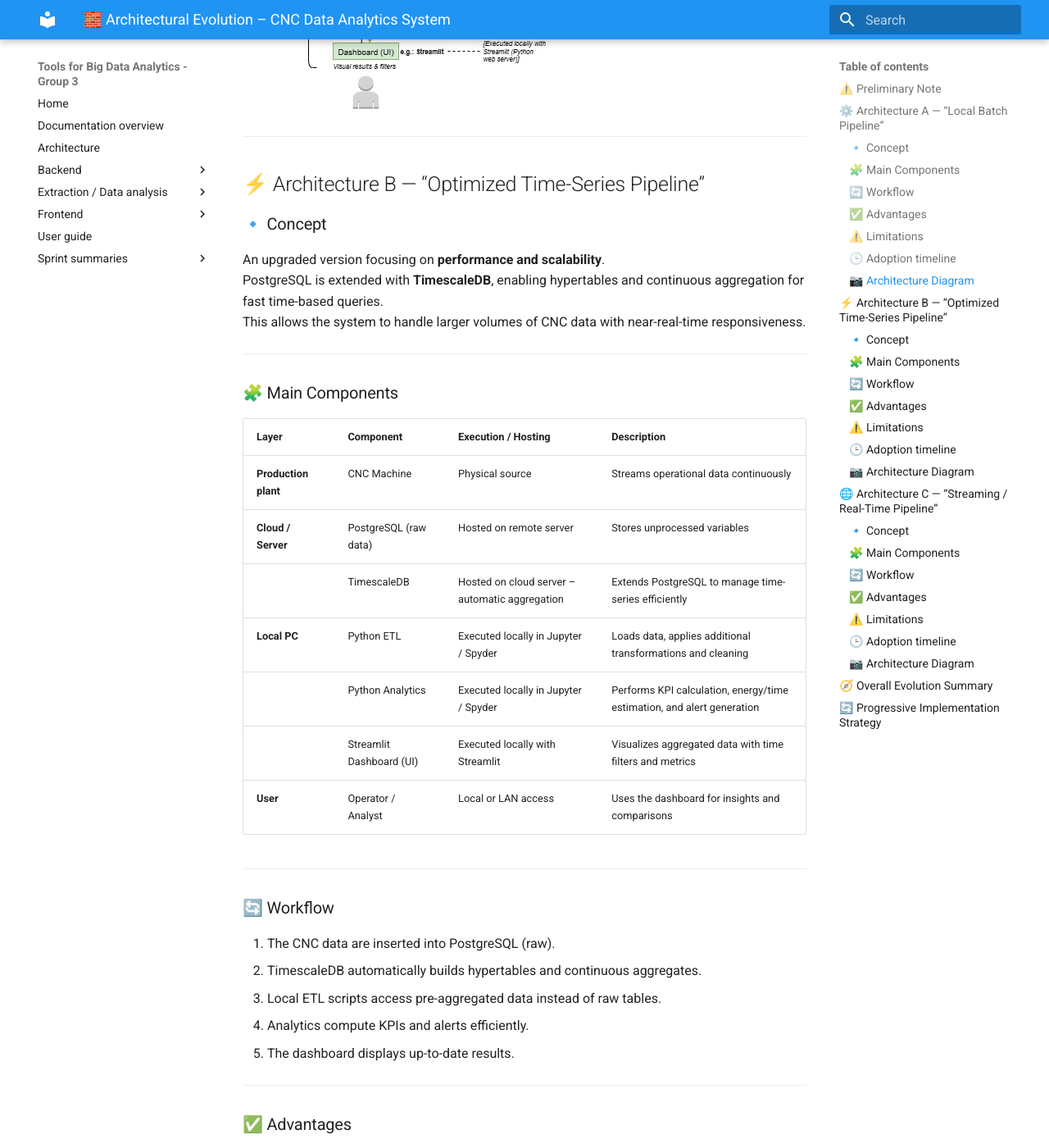
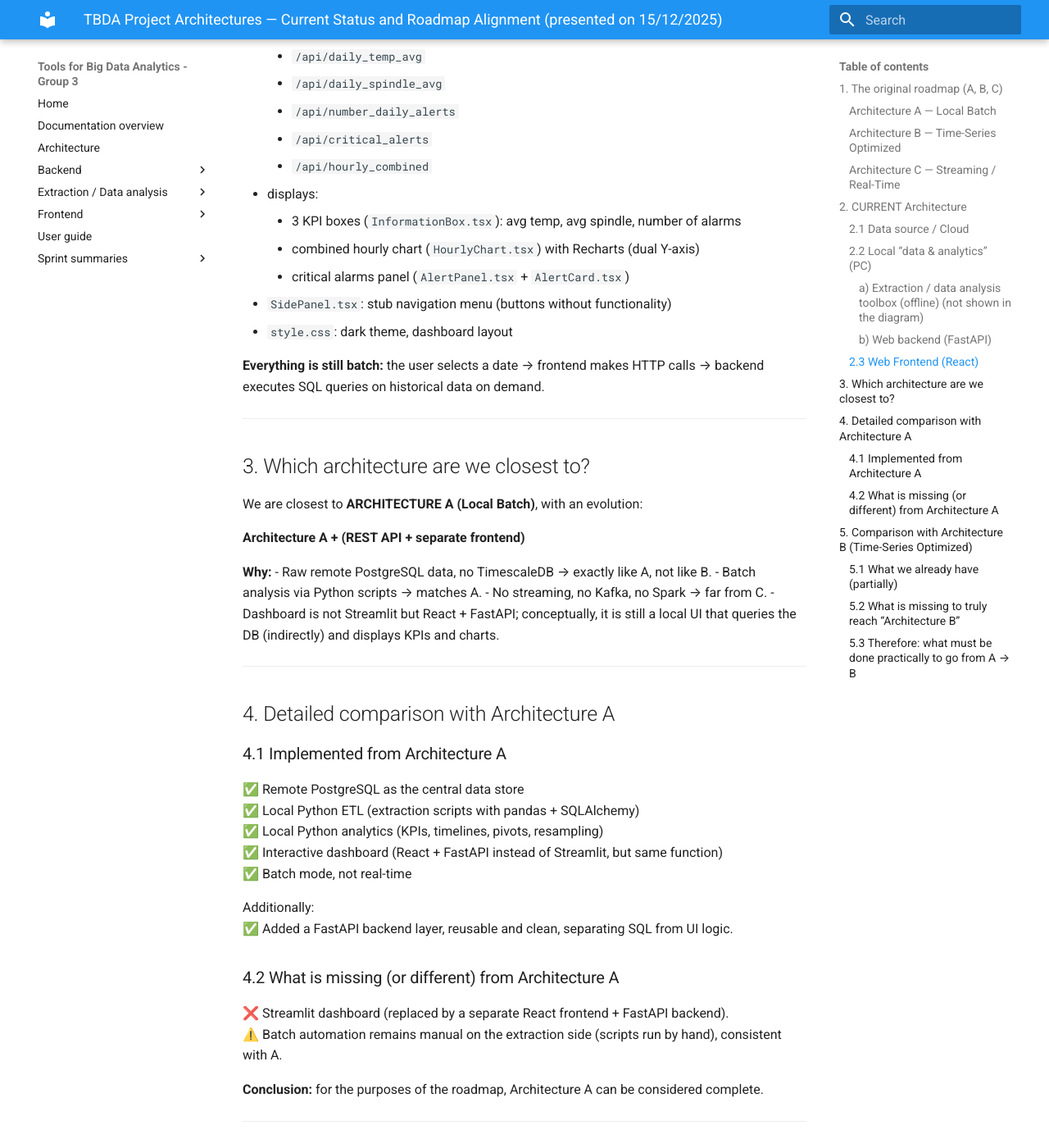
Before and after one commit to TBDA-Classes/2025G3, an MkDocs documentation site: the page built from docs/architecture_updates.md, in a window 1280 px wide and 1400 px high, scrolled down 2649 px. Shown: the whole window at 82% size. Built offline with MkDocs 1.6.1 and Material for MkDocs 9.7.7, drawn with Linux system fonts in a browser that asks for light colours; some of the changed text lies outside the part shown.

Commit message:
Update architecture_updates.md

```diff
--- a/docs/architecture_updates.md
+++ b/docs/architecture_updates.md
@@ -1,202 +1,179 @@
-# 🧱 Architectural Evolution – CNC Data Analytics System
+# TBDA Project Architectures — Current Status and Roadmap Alignment (presented on 15/12/2025)
 
-### ⚠️ Preliminary Note
-The following architectural proposals (**Architectures A, B, and C**) have been initially designed with the support of *ChatGPT (OpenAI)* as a reference framework for the project **“Understanding from Numerical Control Driven Machining Control.”**
+## 1. The original roadmap (A, B, C)
 
-They represent **conceptual drafts and working hypotheses**, not final decisions.
-All elements — including component choices, data flows, and execution layers — must be **reviewed, discussed, and validated by the entire project team** before implementation.
-Any modification, simplification, or extension should be agreed upon collectively to ensure technical consistency and feasibility.
+We defined three evolutionary stages:
+
+### Architecture A — Local Batch
+- Remote PostgreSQL (raw data).
+- All analysis performed locally in Python (pandas, SQL).
+- Local dashboard in Streamlit.
+- Typical use: prototyping, data understanding, batch analytics.
+
+### Architecture B — Time-Series Optimized
+- PostgreSQL + TimescaleDB (hypertables + continuous aggregates).
+- Python ETL/analytics still local.
+- Dashboard (Streamlit) reading pre-aggregated data from the DB.
+- Objective: performance & scalability on large volumes.
+
+### Architecture C — Streaming / Real-Time
+- Kafka for ingestion, Spark Structured Streaming for real-time processing.
+- PostgreSQL (operational) + TimescaleDB (historical).
+- Dashboard showing machine state and KPIs in near real-time.
+- Objective: real-time analytics and immediate alerts.
+
+![Timeline](timeline.jpg)
 
 ---
 
-## ⚙️ Architecture A — “Local Batch Pipeline”
+## 2. CURRENT Architecture
 
-### 🔹 Concept
-A simple, local-first architecture for initial experimentation.
-All processing is performed on the user’s PC, while data are stored on a remote PostgreSQL database.
-It enables the team to explore the dataset, understand machine behavior, and prototype the analytics pipeline.
+![Current Architecture](Current_Architecture.jpg)
 
-This is the **starting point** for the project — low complexity, minimal infrastructure, and ideal for the early development phase.
+### 2.1 Data source / Cloud
+- **CNC machine (physical plant)**
+  Produces high-frequency signals (axes, spindle, temperatures, alarms).
+
+- **Remote PostgreSQL**
+  - Main tables:
+    - `public.variable_log_float` (temperature, spindle load, machine state, etc.)
+    - `public.variable_log_string` (alarms stored as arrays like `[code, msg, plc, line]`)
+  - No TimescaleDB installed (no hypertables / continuous aggregates).
+
+### 2.2 Local “data & analytics” (PC)
+
+We currently have two sub-worlds:
+
+#### a) Extraction / data analysis toolbox (offline) *(not shown in the diagram)*
+Standalone scripts using `config.yaml` + SQLAlchemy/psycopg2 to read from the DB and:
+
+- **Explore alarms**
+  - `Alarm data _ extraction.py`: parse `variable_log_string`, explode arrays, build timeline & summary table.
+
+- **Analyze motor utilization / machine state / activity**
+  - `Engine utilisation data _ extraction.py` → scatter plots per axis.
+  - `Extraction_operation_in_progress.py` → ON/IDLE/OFF timeline (Gantt-style).
+  - `System_status.py` → hour × day activity pivot table.
+
+- **Analyze temperatures**
+  - `Temperature data _ extraction.py` → temperature trend per axis.
+  - `Temperature data mean and max.py` → 30-minute resample, mean & max.
+
+- **Generic CSV export**
+  - `Analysis_1.py` → extract multiple IDs and save to CSV.
+
+All of these run locally, on-demand, batch, triggered manually.
+
+#### b) Web backend (FastAPI)
+- `backend/database.py` → psycopg2 connection using environment variables.
+- `backend/services.py` → production SQL logic:
+  - daily average temperature (`id_var=618`) and spindle load (`id_var=630`)
+  - daily alarm count (`num_alarms`)
+  - list of critical alarms (3 specific descriptions), exploding JSON with `jsonb_array_elements`
+  - hourly combined averages (temp + spindle) via `GROUP BY date_trunc('hour', ...)`
+- `backend/main.py` → FastAPI app exposing:
+  - `/api/daily_temp_avg`
+  - `/api/daily_spindle_avg`
+  - `/api/number_daily_alerts`
+  - `/api/critical_alerts`
+  - `/api/hourly_combined`
+  which call `services.py` and return JSON for the frontend.
+
+### 2.3 Web Frontend (React)
+A React/TypeScript SPA (Vite) running in the local browser.
+
+- `App.tsx`:
+  - manages `selectedDate`
+  - calls backend via axios:
+    - `/api/daily_temp_avg`
+    - `/api/daily_spindle_avg`
+    - `/api/number_daily_alerts`
+    - `/api/critical_alerts`
+    - `/api/hourly_combined`
+  - displays:
+    - 3 KPI boxes (`InformationBox.tsx`): avg temp, avg spindle, number of alarms
+    - combined hourly chart (`HourlyChart.tsx`) with Recharts (dual Y-axis)
+    - critical alarms panel (`AlertPanel.tsx` + `AlertCard.tsx`)
+- `SidePanel.tsx`: stub navigation menu (buttons without functionality)
+- `style.css`: dark theme, dashboard layout
+
+**Everything is still batch:** the user selects a date → frontend makes HTTP calls → backend executes SQL queries on historical data on demand.
 
 ---
 
-### 🧩 Main Components
+## 3. Which architecture are we closest to?
 
-| Layer | Component | Execution / Hosting | Description |
-|-------|------------|--------------------|--------------|
-| **Production plant** | CNC Machine | Physical system | Produces raw operational variables (axis position, spindle load, etc.) |
-| **Cloud / Server** | PostgreSQL Database (raw data) | Hosted on UPM / remote server | Stores high-frequency machine signals |
-| **Local PC** | Python ETL (pandas, SQL) | Executed locally in Jupyter / Spyder | Extracts and cleans data, performs simple aggregations |
-| | Python Analytics | Executed locally in Jupyter / Spyder | Computes KPIs, operation time, energy per program, and alerts |
-| | Streamlit Dashboard (UI) | Executed locally with Streamlit (Python web server) | Visualizes results and provides basic user interaction |
-| **User** | Operator / Analyst | Local access | Explores data, applies filters, interprets results |
+We are closest to **ARCHITECTURE A (Local Batch)**, with an evolution:
+
+**Architecture A + (REST API + separate frontend)**
+
+**Why:**
+- Raw remote PostgreSQL data, no TimescaleDB → exactly like A, not like B.
+- Batch analysis via Python scripts → matches A.
+- No streaming, no Kafka, no Spark → far from C.
+- Dashboard is not Streamlit but React + FastAPI; conceptually, it is still a local UI that queries the DB (indirectly) and displays KPIs and charts.
 
 ---
 
-### 🔄 Workflow
-1. The CNC machine sends raw variables to the PostgreSQL database.
-2. Local ETL scripts retrieve and clean the data.
-3. Analytics modules compute machine indicators and alerts.
-4. The dashboard presents results interactively.
+## 4. Detailed comparison with Architecture A
+
+### 4.1 Implemented from Architecture A
+✅ Remote PostgreSQL as the central data store
+✅ Local Python ETL (extraction scripts with pandas + SQLAlchemy)
+✅ Local Python analytics (KPIs, timelines, pivots, resampling)
+✅ Interactive dashboard (React + FastAPI instead of Streamlit, but same function)
+✅ Batch mode, not real-time
+
+Additionally:
+✅ Added a FastAPI backend layer, reusable and clean, separating SQL from UI logic.
+
+### 4.2 What is missing (or different) from Architecture A
+❌ Streamlit dashboard (replaced by a separate React frontend + FastAPI backend).
+⚠️ Batch automation remains manual on the extraction side (scripts run by hand), consistent with A.
+
+**Conclusion:** for the purposes of the roadmap, Architecture A can be considered complete.
 
 ---
 
-### ✅ Advantages
-- Very simple to deploy and maintain
-- Ideal for small datasets or offline analysis
-- Full transparency and control for debugging and learning
+## 5. Comparison with Architecture B (Time-Series Optimized)
 
-### ⚠️ Limitations
-- Query time increases with dataset size
-- Manual updates required (no automation)
-- No real-time feedback; purely batch operation
+### 5.1 What we already have (partially)
+✅ Temporal queries with aggregations already implemented:
+- daily averages (`AVG` with timestamp range condition)
+- hourly averages (`get_hourly_combined_stats` using `date_trunc('hour')`)
+- daily alarm counts
 
----
+✅ A clean separation between backend and frontend, ready to benefit from a faster DB
 
-### 🕒 Adoption timeline
-Used in **Phase 1** (project start).
-Goal: validate the data model, ensure database connectivity, and develop the first analysis scripts.
+Thus, we are conceptually aligned with B in terms of query patterns, but not in infrastructure.
 
----
+### 5.2 What is missing to truly reach “Architecture B”
+1) **TimescaleDB on top of PostgreSQL**
+- install TimescaleDB extension
+- convert tables (`variable_log_float`, optionally `variable_log_string`) into hypertables
 
-### 📷 Architecture Diagram
-![Architecture A](assets/TBDA_Architectures-A.jpg)
+2) **Continuous aggregates / time-series materialized views**
+- create continuous aggregate views, e.g.:
+  - hourly averages for key variables
+  - daily aggregates
+  - alarm counters
+- backend should query these instead of recalculating on the raw table
 
----
+3) **Backend adjustments**
+- refactor `services.py` to query the new aggregate views
+- optionally support multi-day ranges more efficiently
 
-## ⚡ Architecture B — “Optimized Time-Series Pipeline”
+4) **Some orchestration**
+- scheduled jobs to populate derived tables (if some transformations remain outside Timescale)
 
-### 🔹 Concept
-An upgraded version focusing on **performance and scalability**.
-PostgreSQL is extended with **TimescaleDB**, enabling hypertables and continuous aggregation for fast time-based queries.
-This allows the system to handle larger volumes of CNC data with near-real-time responsiveness.
+### 5.3 Therefore: what must be done practically to go from A → B
+We have currently developed a system whose architecture mirrors A:
+- raw data in PostgreSQL,
+- batch analysis in Python (scripts + FastAPI backend),
+- a local dashboard consuming KPIs calculated on-demand.
 
----
-
-### 🧩 Main Components
-
-| Layer | Component | Execution / Hosting | Description |
-|-------|------------|--------------------|--------------|
-| **Production plant** | CNC Machine | Physical source | Streams operational data continuously |
-| **Cloud / Server** | PostgreSQL (raw data) | Hosted on remote server | Stores unprocessed variables |
-| | TimescaleDB | Hosted on cloud server – automatic aggregation | Extends PostgreSQL to manage time-series efficiently |
-| **Local PC** | Python ETL | Executed locally in Jupyter / Spyder | Loads data, applies additional transformations and cleaning |
-| | Python Analytics | Executed locally in Jupyter / Spyder | Performs KPI calculation, energy/time estimation, and alert generation |
-| | Streamlit Dashboard (UI) | Executed locally with Streamlit | Visualizes aggregated data with time filters and metrics |
-| **User** | Operator / Analyst | Local or LAN access | Uses the dashboard for insights and comparisons |
-
----
-
-### 🔄 Workflow
-1. The CNC data are inserted into PostgreSQL (raw).
-2. TimescaleDB automatically builds hypertables and continuous aggregates.
-3. Local ETL scripts access pre-aggregated data instead of raw tables.
-4. Analytics compute KPIs and alerts efficiently.
-5. The dashboard displays up-to-date results.
-
----
-
-### ✅ Advantages
-- Fast queries thanks to TimescaleDB hypertables
-- Continuous aggregation handled automatically on the server
-- Scalable to millions of records
-- Compatible with the same local Python workflow
-
-### ⚠️ Limitations
-- Requires server configuration for TimescaleDB
-- Still partially manual (batch updates)
-- No true real-time streaming yet
-
----
-
-### 🕒 Adoption timeline
-Used in **Phase 2** (mid-project).
-Goal: optimize performance and manage higher data volumes once the prototype is validated.
-
----
-
-### 📷 Architecture Diagram
-![Architecture B](assets/TBDA_Architectures-B.jpg)
-
----
-
-## 🌐 Architecture C — “Streaming / Real-Time Pipeline”
-
-### 🔹 Concept
-The most advanced version, enabling **real-time monitoring and analytics**.
-This architecture integrates **Apache Kafka** for data streaming and **Spark Structured Streaming** for on-the-fly processing.
-It combines real-time pipelines with long-term storage and visualization.
-
----
-
-### 🧩 Main Components
-
-| Layer | Component | Execution / Hosting | Description |
-|-------|------------|--------------------|--------------|
-| **Production plant** | CNC Machine | Physical source | Continuously generates real-time signals |
-| **Cloud / Processing layer** | Apache Kafka (stream) | Hosted on cloud server – streaming message broker | Receives live data, buffers, and distributes messages |
-| | Spark Structured Streaming | Executed on cloud server – real-time processing engine | Processes Kafka streams, detects patterns and alerts, forwards results |
-| | PostgreSQL (operational storage) | Hosted on remote server | Stores latest operational data for fast queries |
-| | TimescaleDB (historical storage) | Hosted on remote server | Maintains long-term time-series logs and aggregates |
-| **Local PC** | Python ETL | Executed locally in Jupyter / Spyder | Periodically integrates cloud data for additional analysis |
-| | Python Analytics | Executed locally in Jupyter / Spyder | Further exploration and validation of real-time results |
-| | Streamlit Dashboard (UI) | Executed locally with Streamlit | Displays live machine state, alerts, and KPIs in near real-time |
-| **User** | Operator / Analyst | Web access | Monitors operations and system health interactively |
-
----
-
-### 🔄 Workflow
-1. CNC sensors send live data streams to Apache Kafka.
-2. Kafka buffers and forwards events to Spark Structured Streaming.
-3. Spark aggregates and processes data in micro-batches, detecting operation cycles and anomalies.
-4. Results are written to PostgreSQL (for fast querying) and TimescaleDB (for historical logs).
-5. The Streamlit dashboard continuously updates with live KPIs and alerts.
-
----
-
-### ✅ Advantages
-- Real-time data ingestion and processing
-- Immediate alerting and visualization
-- Hybrid storage (short-term + long-term)
-- Scalable to industrial workloads
-
-### ⚠️ Limitations
-- Higher infrastructure complexity
-- Requires Kafka and Spark deployment
-- Needs reliable network and cloud configuration
-
----
-
-### 🕒 Adoption timeline
-Used in **Phase 3** (final stage).
-Goal: demonstrate real-time analytics capability, provide continuous monitoring, and connect the full data lifecycle (machine → cloud → user).
-
----
-
-### 📷 Architecture Diagram
-![Architecture C](assets/TBDA_Architectures-C.jpg)
-
----
-
-## 🧭 Overall Evolution Summary
-
-| Stage | Main Goal | Key Technologies | Deployment Level |
-|--------|------------|------------------|------------------|
-| **A – Local Batch** | Prototype, data understanding | PostgreSQL, Python (pandas), Streamlit | Local execution |
-| **B – Time-Series Optimized** | Performance & scalability | TimescaleDB, Python (ETL/Analytics) | Local + Cloud |
-| **C – Streaming / Real-Time** | Real-time insights & automation | Kafka, Spark, PostgreSQL, TimescaleDB | Cloud + Local UI |
-
----
-
-## 🔄 Progressive Implementation Strategy
-
-1. **Phase 1:** Start with *Architecture A* → focus on ETL pipeline, KPIs, and dashboard.
-2. **Phase 2:** Migrate to *Architecture B* → activate TimescaleDB and optimize queries.
-3. **Phase 3:** Extend to *Architecture C* → integrate streaming for real-time feedback and alerts.
-
----
-
-This progressive approach ensures that:
-- The team learns the full data lifecycle step by step.
-- Each phase delivers a working, demonstrable system.
-- The final architecture (C) aligns with modern **Industry 4.0** and **IoT** paradigms — turning raw CNC signals into real-time, actionable intelligence.
+To move toward an architecture like B, we now need to:
+1. Enable TimescaleDB and convert `variable_log_*` tables into hypertables.
+2. Define continuous aggregates (hourly/daily views) for temperature, spindle load, machine state and alarms.
+3. Refactor `services.py` to read from these pre-aggregated views instead of the raw table.
+4. Consider deploying the backend closer to the DB (cloud/server) to reduce latency while keeping the frontend local/web.
```
